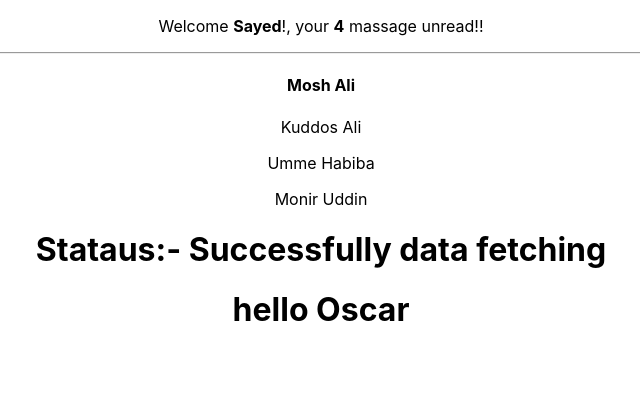
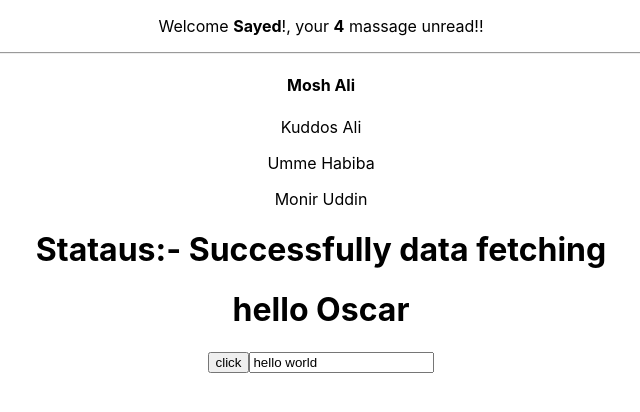
Before and after one commit to abusayed22/typescript-react-fun, a React (Create React App) app: page / in a window 1280 px wide. Shown: the top 412 px of the page, without its empty margins (319-959 px from the left). Built offline with nearby package versions, Linux system fonts and the light colour scheme.

Commit message:
event props type done

```diff
--- a/src/App.tsx
+++ b/src/App.tsx
@@ -4,6 +4,8 @@
 import PersonsList from './components/PersonsList';
 import AddvanceProps from './components/AddvanceProps';
 import Heading from './components/reactnode/Heading';
+import Button from './components/events/Button';
+import Input from './components/events/Input';
 
 const personName= {
   first: 'Mosh',
@@ -34,6 +36,8 @@
       <PersonsList names={personsName} />
       <AddvanceProps />
       <Heading />
+      <Button clickHandler={(event,id) => console.log('hello clicked',event,id)} />
+      <Input value='hello world' changeHandler={(e) => console.log(e)} />
     </div>
   );
 }
--- /dev/null
+++ b/src/components/events/Button.tsx
@@ -0,0 +1,12 @@
+import React from 'react'
+
+type buttonProps = {
+    clickHandler : (event: React.MouseEvent<HTMLButtonElement>, id: number) => void
+}
+export default function Button(props: buttonProps) {
+  return (
+    <>
+    <button onClick={(event) => props.clickHandler(event,1)}>click</button>
+    </>
+  )
+}
--- /dev/null
+++ b/src/components/events/Input.tsx
@@ -0,0 +1,14 @@
+import React from 'react'
+
+
+type inputProps = {
+    value: string
+    changeHandler: (e: React.ChangeEvent<HTMLInputElement>) => void
+}
+export default function Input(props: inputProps) {
+  return (
+    <>
+        <input value={props.value} onChange={props.changeHandler} type="text" />
+    </>
+  )
+}
```
